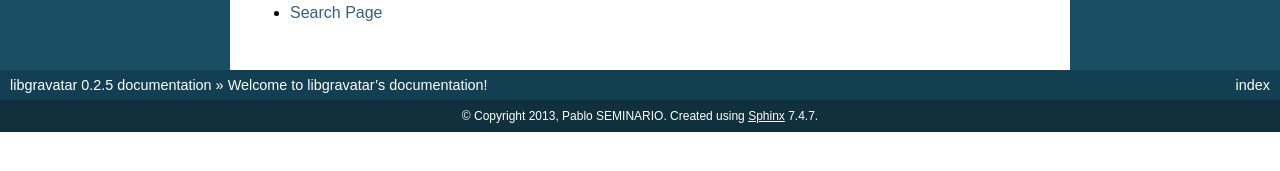
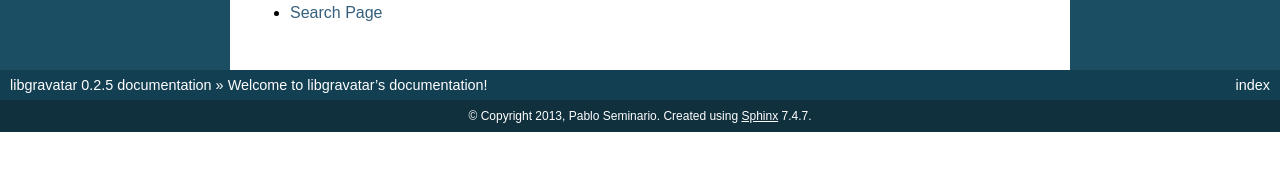
Before and after one commit to pabluk/libgravatar, a Sphinx documentation site: the page built from docs/index.rst, in a window 1280 px wide. Shown: the part 329-500 px from the top of the page. Built offline with Sphinx 7.4.7, drawn with Linux system fonts in a browser that asks for light colours.

```diff
--- a/README.rst
+++ b/README.rst
@@ -93,7 +93,7 @@ and you can validate your changes running:
 Author and contributors
 -----------------------
 
-* Pablo SEMINARIO (`@pabluk <https://github.com/pabluk>`_)
+* Pablo Seminario (`@pabluk <https://github.com/pabluk>`_)
 * Caleb FANGMEIER (`@cfangmeier <https://github.com/cfangmeier>`_)
 * Rarm NAGALINGAM (`@snowjet <https://github.com/snowjet/>`_)
 * Manan (`@mentix02 <https://github.com/mentix02/>`_)
--- a/docs/conf.py
+++ b/docs/conf.py
@@ -43,7 +43,7 @@ master_doc = "index"
 
 # General information about the project.
 project = "libgravatar"
-copyright = "2013, Pablo SEMINARIO"
+copyright = "2013, Pablo Seminario"
 
 # The version info for the project you're documenting, acts as replacement for
 # |version| and |release|, also used in various other places throughout the
@@ -187,7 +187,7 @@ latex_documents = [
         "index",
         "libgravatar.tex",
         "libgravatar Documentation",
-        "Pablo SEMINARIO",
+        "Pablo Seminario",
         "manual",
     ),
 ]
@@ -218,7 +218,7 @@ latex_documents = [
 # One entry per manual page. List of tuples
 # (source start file, name, description, authors, manual section).
 man_pages = [
-    ("index", "libgravatar", "libgravatar Documentation", ["Pablo SEMINARIO"], 1)
+    ("index", "libgravatar", "libgravatar Documentation", ["Pablo Seminario"], 1)
 ]
 
 # If true, show URL addresses after external links.
@@ -235,7 +235,7 @@ texinfo_documents = [
         "index",
         "libgravatar",
         "libgravatar Documentation",
-        "Pablo SEMINARIO",
+        "Pablo Seminario",
         "libgravatar",
         "One line description of project.",
         "Miscellaneous",
--- a/libgravatar/__init__.py
+++ b/libgravatar/__init__.py
@@ -1,4 +1,4 @@
-# libgravatar - Copyright (c) 2009 Pablo SEMINARIO
+# libgravatar - Copyright (c) 2009 Pablo Seminario
 # This software is distributed under the terms of the GNU General
 # Public License
 #
@@ -19,7 +19,7 @@
 A library that provides a Python 3 interface to the Gravatar APIs.
 """
 
-__author__ = "Pablo SEMINARIO <pabluk@gmail.com>"
+__author__ = "Pablo Seminario <pabluk@gmail.com>"
 __version__ = "0.2.5"
 
 import sys
```
